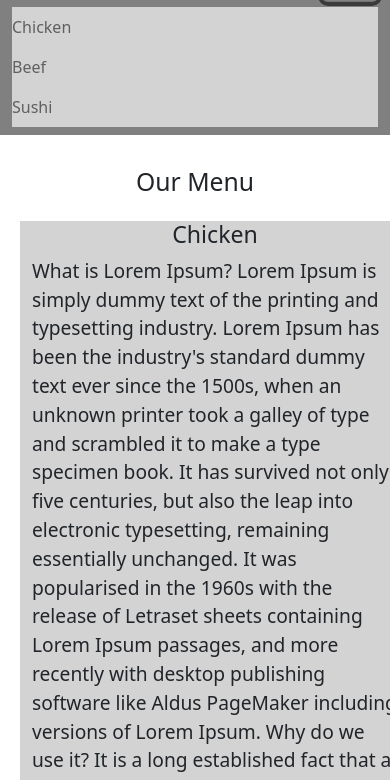
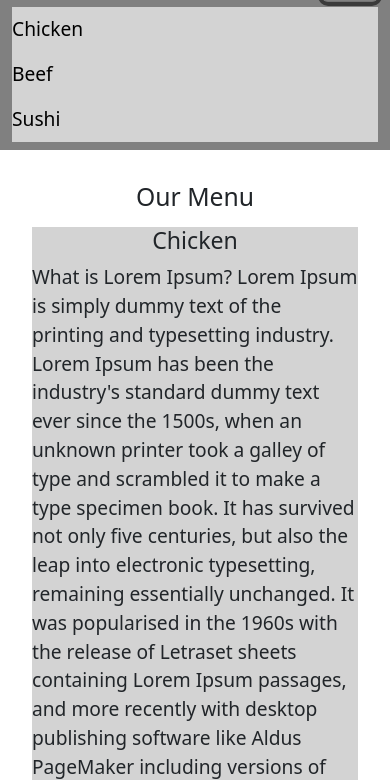
Before and after one commit to normanworku/module3_solution, a plain HTML site: page index.html in a window 390 px wide. Both pictures are taken after a click on the button 350 px from the left and 33 px from the top of the page. Shown: the part 52-832 px from the top of the page. Drawn offline with Linux system fonts and the light colour scheme.

Commit message:
edited index

```diff
--- a/css/styles.css
+++ b/css/styles.css
@@ -7,7 +7,9 @@
 }
 
 .nav-item:hover{
-	background-color:grey ;
+	background-color:lightcyan ;
+	border-style: solid;
+	border-color:black;
 }
 
 
@@ -17,3 +19,8 @@
 	margin-right:20px;
 	font-size: 1.2em;
 }
+
+.nav-link{
+	color:black;
+	font-size:1.2em;
+}
--- a/index.html
+++ b/index.html
@@ -36,7 +36,8 @@
 
 <div class="container-fluid mt-3">
   <div class="row">
-      <div class="col-xs-12 menu-title  mt-3">
+    <div class="col-xs-12 mt-3">
+      <div class="menu-title">
         <h2 class ="text-center">Our Menu</h2>
       </div>
 
@@ -58,6 +59,7 @@
         There are many variations of passages of Lorem Ipsum available, but the majority have suffered alteration in some form, by injected humour, or randomised words which don't look even slightly believable. If you are going to use a passage of Lorem Ipsum, you need to be sure there isn't anything embarrassing hidden in the middle of text. All the Lorem Ipsum generators on the Internet tend to repeat predefined chunks as necessary, making this the first true generator on the Internet. It uses a dictionary of over 200 Latin words, combined with a handful of model sentence structures, to generate Lorem Ipsum which looks reasonable. The generated Lorem Ipsum is therefore always free from repetition, injected humour, or non-characteristic words etc.
     </div>
   </div>
+  </div>
 
 </div>
 
```
